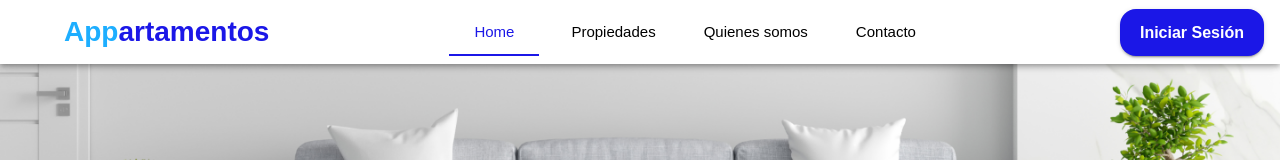
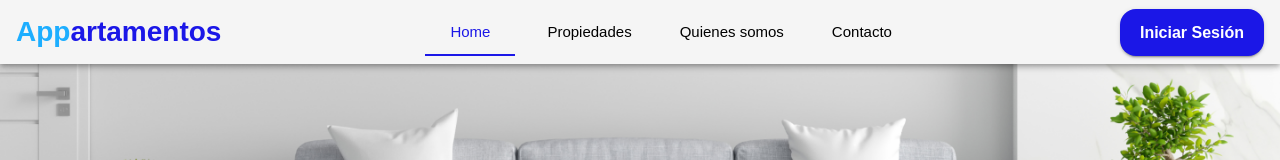
Before and after one commit to No-Country/c12-25-t-node-react, a React (Vite) app in the folder client/: page / in a window 1280 px wide. Shown: the top 160 px of the page. Built offline with nearby package versions, Linux system fonts and the light colour scheme.

Commit message:
refactor/#3-header: refactoring the tabs components code, adding navigation in mobile version

```diff
--- a/client/src/components/DrawerComp.tsx
+++ b/client/src/components/DrawerComp.tsx
@@ -6,11 +6,12 @@ import {
   IconButton,
   ListItemButton,
   Divider,
-  Button,
 } from '@mui/material'
 import MenuIcon from '@mui/icons-material/Menu'
+import { useNavigate } from 'react-router-dom'
 
 const DrawerComp = () => {
+  const navigate = useNavigate()
   const [openDrawer, setOpenDrawer] = useState(false)
   return (
     <>
@@ -22,37 +23,37 @@ const DrawerComp = () => {
         }}
       >
         <List>
-          <ListItemButton>
+          <ListItemButton onClick={() => navigate('/')}>
             <ListItemText>Home</ListItemText>
           </ListItemButton>
           <Divider />
-          <ListItemButton>
+          <ListItemButton onClick={() => navigate('/search')}>
             <ListItemText>Propiedades</ListItemText>
           </ListItemButton>
           <Divider />
-          <ListItemButton>
+          <ListItemButton onClick={() => navigate('/about')}>
             <ListItemText>Quienes somos</ListItemText>
           </ListItemButton>
           <Divider />
-          <ListItemButton>
+          <ListItemButton onClick={() => navigate('/contact')}>
             <ListItemText>Contacto</ListItemText>
           </ListItemButton>
         </List>
       </Drawer>
-      <Button sx={{ padding: 0.5 }}>
+
       <IconButton
         onClick={() => setOpenDrawer(!openDrawer)}
         sx={{
           display: { xs: 'flex', md: 'none', lg: 'none' },
+          padding: 0.5,
           boxShadow: 3,
-            marginRight: 0,
+          marginRight: 1,
           borderRadius: 2,
           color: 'black',
         }}
       >
         <MenuIcon />
       </IconButton>
-      </Button>
     </>
   )
 }
--- a/client/src/components/Header.tsx
+++ b/client/src/components/Header.tsx
@@ -27,8 +27,7 @@ const Header: React.FC<HeaderProps> = () => {
   const { pathname } = useLocation()
   const theme = useTheme()
   const isMd = useMediaQuery(theme.breakpoints.down('md'))
-  console.log(theme)
-  console.log(isMd)
+  const tabArray = ['Home', 'Propiedades', 'Quienes somos', 'Contacto']
 
   useEffect(() => {
     switch (pathname) {
@@ -75,17 +74,23 @@ const Header: React.FC<HeaderProps> = () => {
   }
   return (
     <header>
-      <AppBar position="fixed" sx={{ backgroundColor: 'white' }}>
+      <AppBar position="fixed" sx={{ backgroundColor: '#f5f5f5' }}>
         <Toolbar
           disableGutters={true}
           sx={{
+            display: 'flex',
             justifyContent: 'space-between',
-            display: 'flex',
           }}
         >
-          <Box sx={{ display: 'flex', alignItems: 'center', marginRight: 1 }}>
+          <Box
+            sx={{
+              display: 'flex',
+              alignItems: 'center',
+              marginRight: 1,
+              marginLeft: 2,
+            }}
+          >
             <DrawerComp />
-
             <LogoText variant="h1" />
           </Box>
           <Tabs
@@ -95,23 +100,13 @@ const Header: React.FC<HeaderProps> = () => {
             onChange={(e, value) => handleTab(value)}
             indicatorColor="primary"
           >
-            <Tab
-              label="Home"
-              sx={{ color: 'black', fontWeight: 10, marginRight: 2 }}
-            />
-
-            <Tab
-              label="Propiedades"
-              sx={{ color: 'black', fontWeight: 10, marginRight: 2 }}
-            />
-            <Tab
-              label="Quienes somos"
-              sx={{ color: 'black', fontWeight: 10, marginRight: 2 }}
-            />
-            <Tab
-              label="Contacto"
-              sx={{ color: 'black', fontWeight: 10, marginRight: 2 }}
-            />
+            {tabArray.map((tab) => (
+              <Tab
+                label={tab}
+                key={tab}
+                sx={{ color: 'black', fontWeight: 10, marginRight: 2 }}
+              />
+            ))}
           </Tabs>
           {!isMd ? (
             <PrimaryButton
```
Lines whose indentation alone changed are shown as unchanged.
